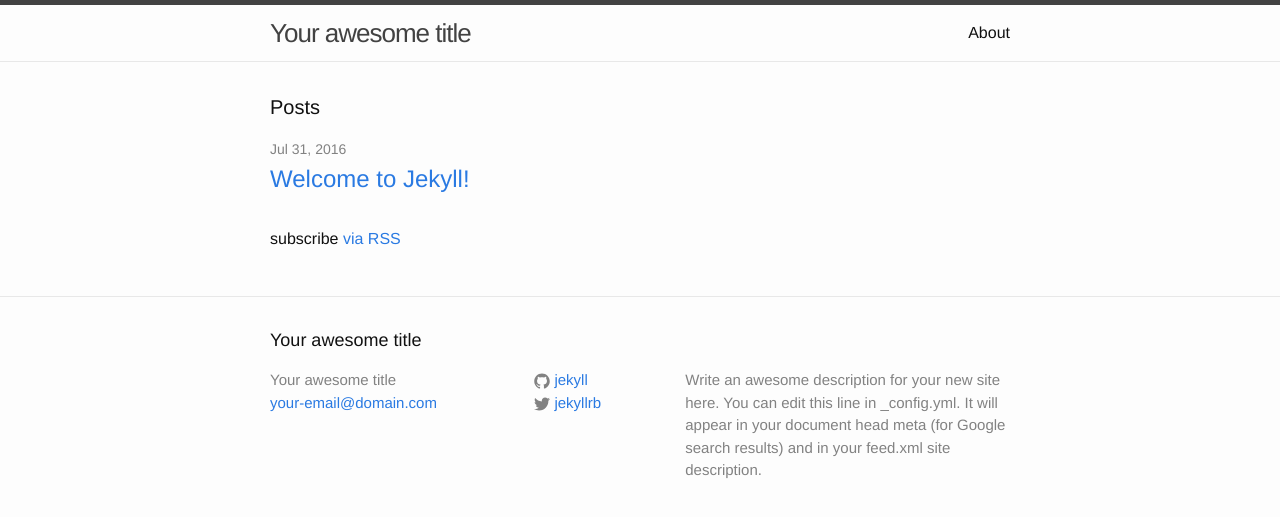
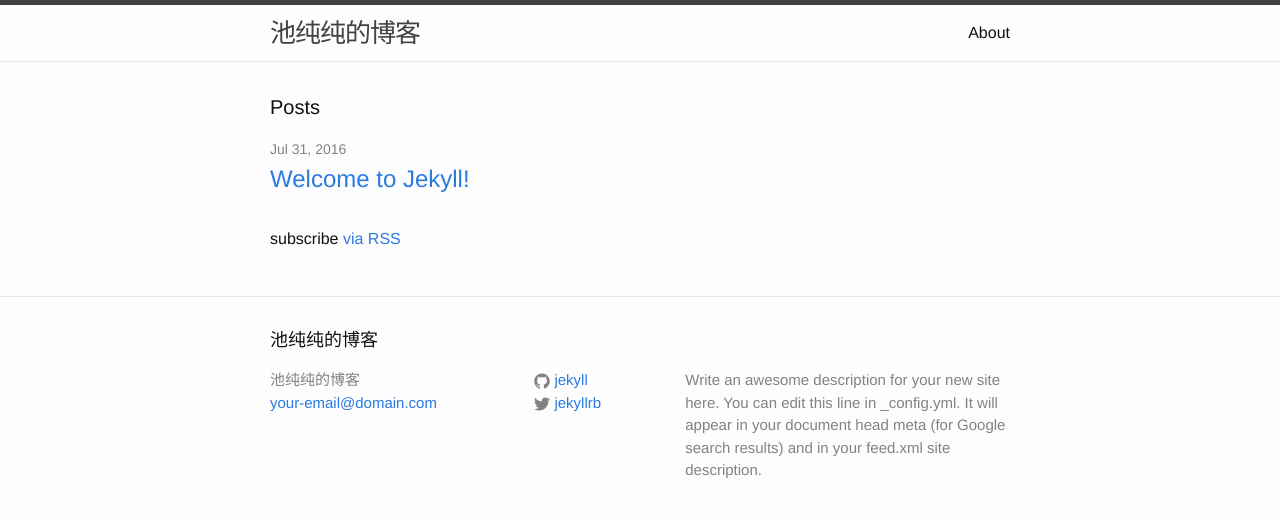
Before and after one commit to RivaChi/blog, a Jekyll site: the page built from index.html, in a window 1280 px wide. Shown: the top 517 px of the page. Built offline with Jekyll 4.4.1, drawn with Linux system fonts in a browser that asks for light colours.

Commit message:
Change config

```diff
--- /dev/null
+++ b/CNAME
@@ -0,0 +1 @@
+rivachi.com
--- a/_config.yml
+++ b/_config.yml
@@ -6,13 +6,13 @@
 # 'jekyll serve'. If you change this file, please restart the server process.
 
 # Site settings
-title: Your awesome title
+title: 池纯纯的博客
 email: your-email@domain.com
 description: > # this means to ignore newlines until "baseurl:"
   Write an awesome description for your new site here. You can edit this
   line in _config.yml. It will appear in your document head meta (for
   Google search results) and in your feed.xml site description.
-baseurl: "" # the subpath of your site, e.g. /blog
+baseurl: "https://rivachi.com" # the subpath of your site, e.g. /blog
 url: "http://yourdomain.com" # the base hostname & protocol for your site
 twitter_username: jekyllrb
 github_username:  jekyll
```
